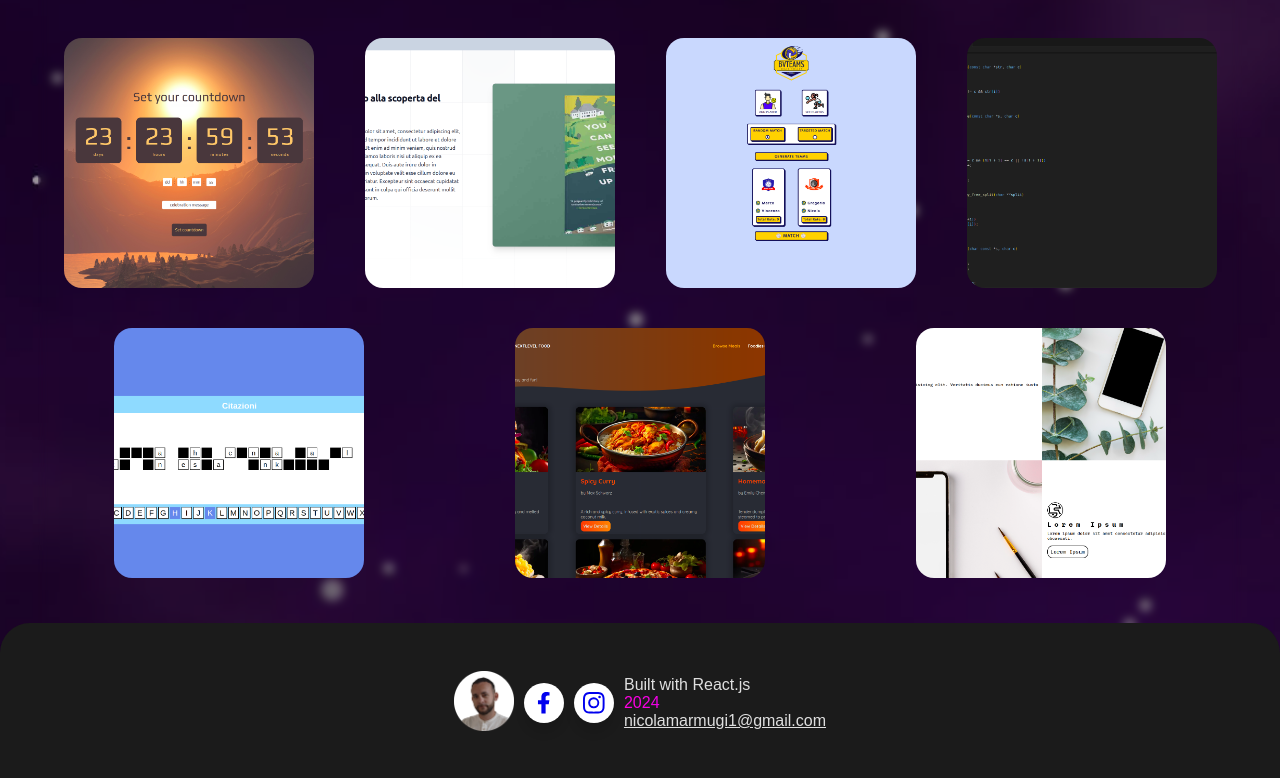
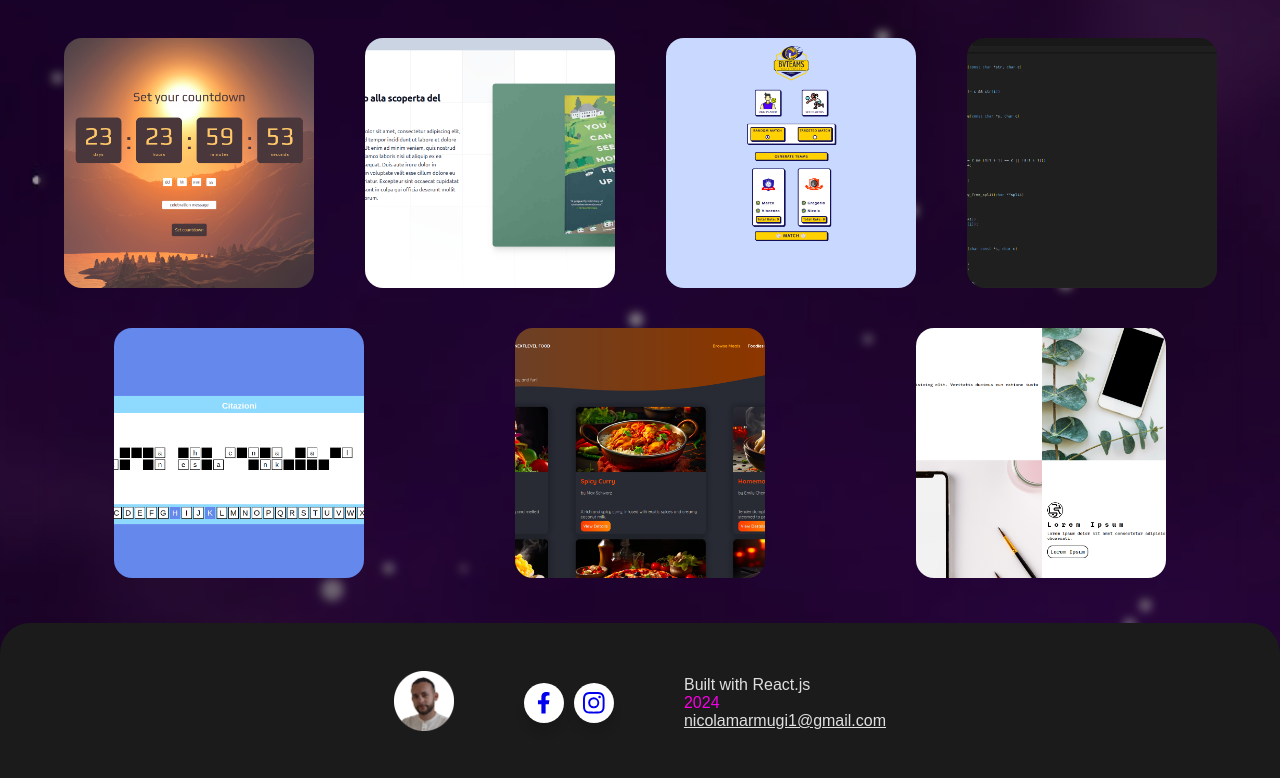
Before and after one commit to nmarmugi/Edgemony, a React (Vite) app in the folder Prove/portfolio/portfolio-nm/: page / in a window 1280 px wide. Shown: the part 2559-3341 px from the top of the page. Built offline with nearby package versions, Linux system fonts and the light colour scheme; a web font is replaced by a local one.

Commit message:
feat: aggiunta in prove portfolio

```diff
--- a/Prove/portfolio/portfolio-nm/src/components/Footer/footer.module.css
+++ b/Prove/portfolio/portfolio-nm/src/components/Footer/footer.module.css
@@ -33,3 +33,9 @@
 	background-clip: text;
 	color: transparent;
 }
+
+@media (min-width: 768px) {
+	.containerFooter {
+		gap: 65px;
+	}
+}
```
